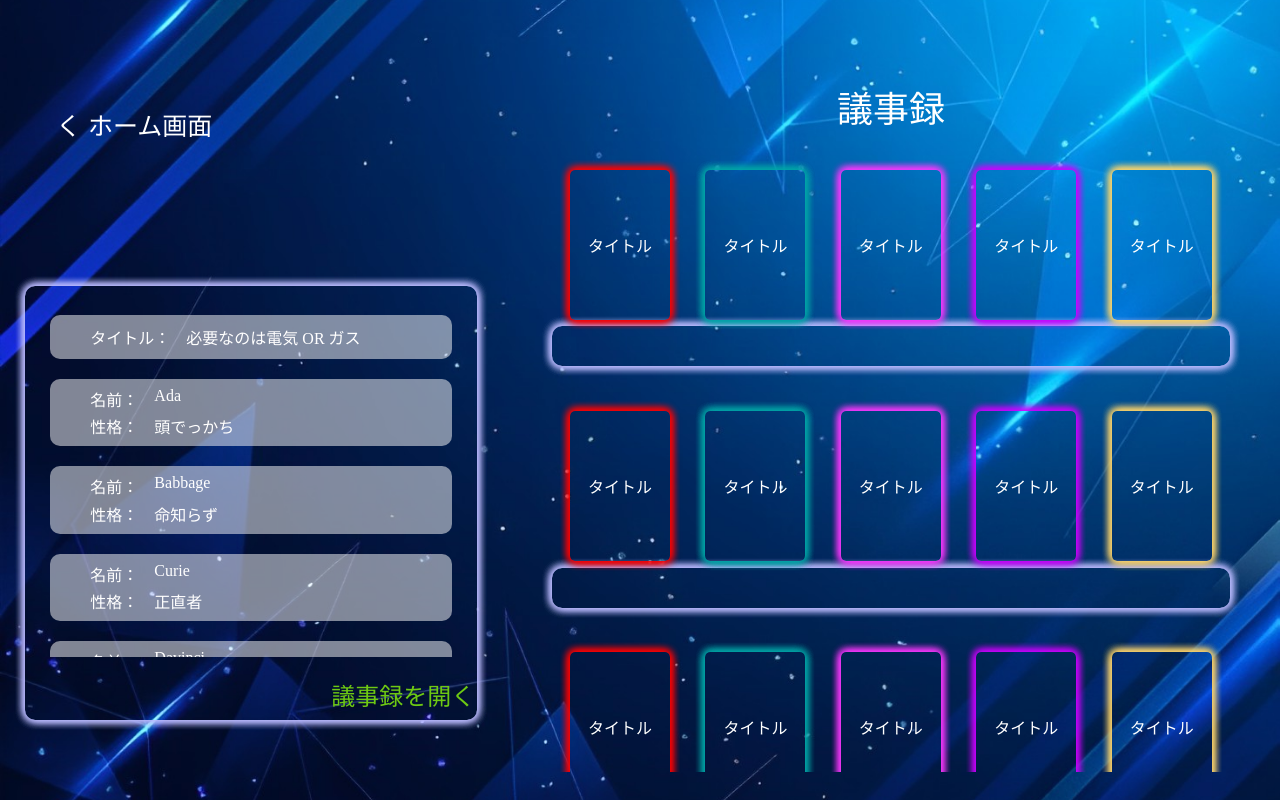
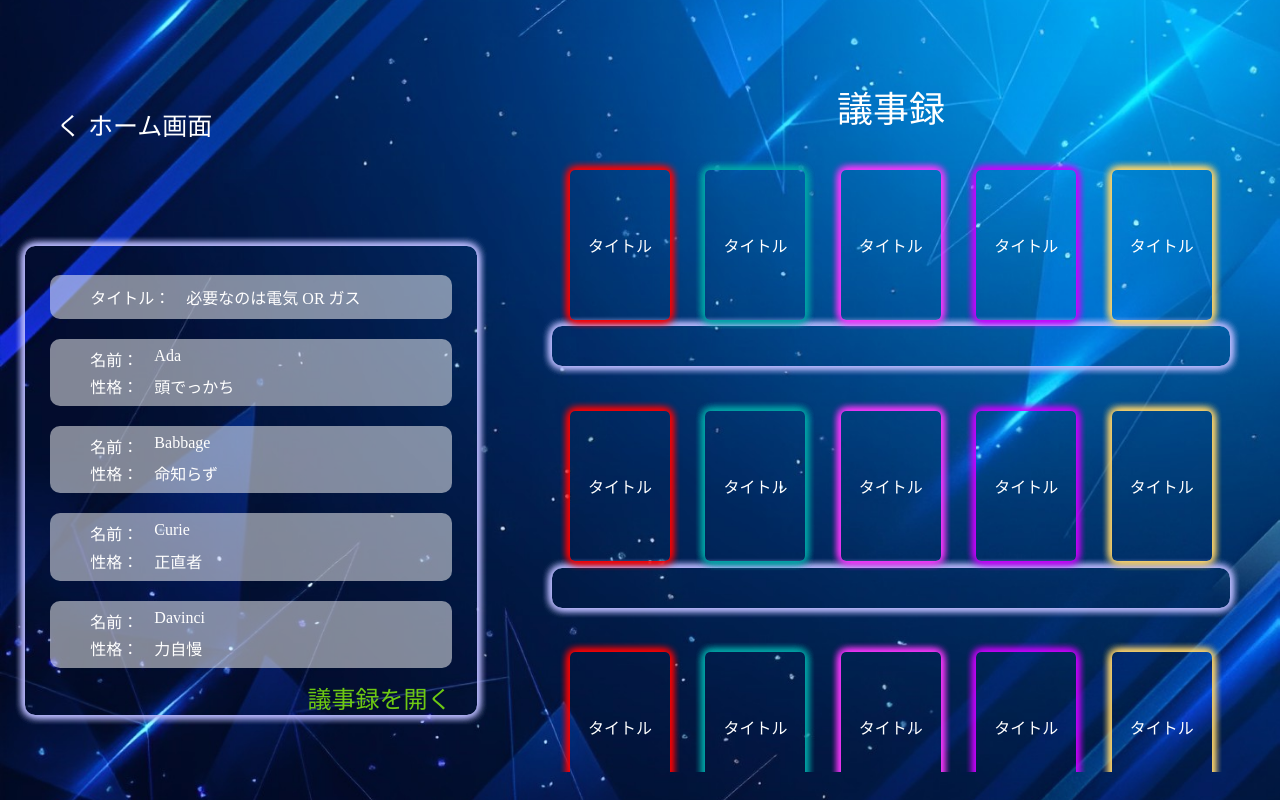
Before and after one commit to ten-pro/GiikuCAMPvol4, a Next.js app in the folder frontend/: page /record in a window 1280 px wide. Built offline with nearby package versions, Linux system fonts and the light colour scheme.

Commit message:
議事録画面編集
画面左側のサイズ調整

```diff
--- a/frontend/src/components/Record/RecordLeft.tsx
+++ b/frontend/src/components/Record/RecordLeft.tsx
@@ -21,10 +21,11 @@ return (
                 <LeftContnts name='Babbage' position='命知らず' />
                 <LeftContnts name='Curie' position='正直者' />
                 <LeftContnts name='Davinci' position='力自慢' />
-            </div>
-            <div className={Styles.openArea}>
+                <div className={Styles.openArea}>
                 <div className={Styles.open}>議事録を開く</div>
             </div>
+            </div>
+
         </div>
     </div>
 </>
--- a/frontend/src/styles/Record/Record.module.scss
+++ b/frontend/src/styles/Record/Record.module.scss
@@ -34,15 +34,15 @@
             0 0 10px #bbbbff,
             0 0 10px #bbbbff,
             0 0 10px #bbbbff;
-        padding: 5% 5% 5% 5%;
+        padding: 5% 5% 0% 5%;
         border-radius: 10px;
-        height: 60%;
-        margin: 0 5% 0 5%;
+        height: auto;
+        margin: 0 5% 1% 5%;
         .leftBottomm {
             // display: flex;
             // flex-direction: column;
-            height: 90%;
-            overflow: scroll;
+            height: 100%;
+            overflow-y: scroll;
             .title {
                 background-color: rgb(255, 255, 255, 0.5);
                 border-radius: 10px;
@@ -88,8 +88,9 @@
             }
         }
         .openArea {
-            width: 30%;
-            margin: 5% 0 0 auto;
+            width: 100%;
+            text-align: right;
+            margin: 3% 0 0 auto;
             .open {
                 color: rgb(110, 201, 19);
                 font-size: 24px;
```
